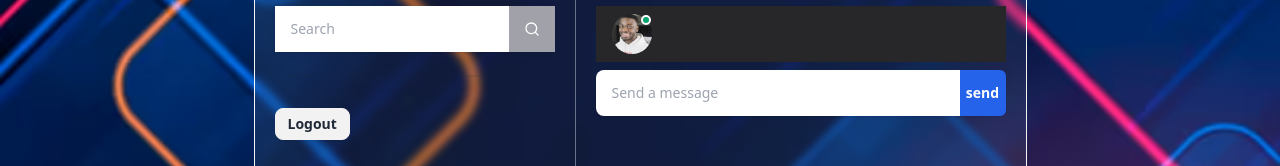
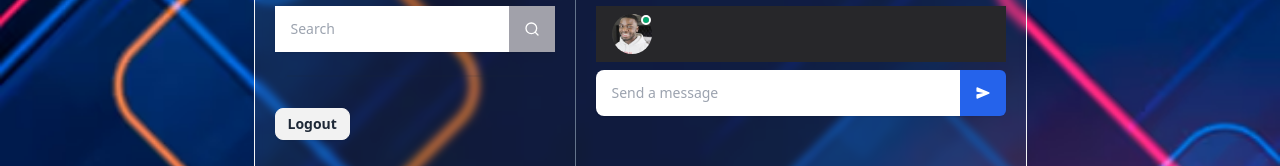
Before and after one commit to SOHILVAGHELA/chat-app, a React (Vite) app in the folder frontend/: page / in a window 1280 px wide. Shown: the part 140-306 px from the top of the page. Built offline with nearby package versions, Linux system fonts and the light colour scheme; no server answers.

Commit message:
intgrate api with  sendinput , use dispatch

```diff
--- a/frontend/src/Hooks/usegetMessages.jsx
+++ b/frontend/src/Hooks/usegetMessages.jsx
@@ -14,7 +14,7 @@ function usegetMessages() {
         const res = await axios.get(
           `http://localhost:4004/api/v1/message/${selectedUser?._id}`
         );
-        console.log(res.data);
+        // console.log(res.data);
         dispatch(setMessages(res.data));
 
         // console.log(res.response.data);
--- a/frontend/src/components/SendInput.jsx
+++ b/frontend/src/components/SendInput.jsx
@@ -1,10 +1,36 @@
-import React from "react";
+import axios from "axios";
+import React, { useState } from "react";
 import { IoSend } from "react-icons/io5";
+import { useDispatch, useSelector } from "react-redux";
+import { setMessages } from "../Redux/messageSlice";
+
 function SendInput() {
+  const [message, setMessage] = useState("");
+  const { selectedUser } = useSelector((store) => store.user);
+  const { messages } = useSelector((store) => store.message);
+  const dispatch = useDispatch();
+
+  const handleSubmit = async (e) => {
+    e.preventDefault();
+    if (!message) return;
+    // console.log(message);
+    try {
+      axios.defaults.withCredentials = true;
+      const res = await axios.post(
+        `http://localhost:4004/api/v1/message/send/${selectedUser?._id}`,
+        { message }
+      );
+      console.log(res);
+      dispatch(setMessages([...messages, res?.data?.newMassage]));
+      setMessage("");
+    } catch (error) {}
+  };
   return (
-    <div>
+    <form onSubmit={handleSubmit}>
       <div className="flex rounded-lg shadow-sm">
         <input
+          value={message}
+          onChange={(e) => setMessage(e.target.value)}
           type="text"
           id="hs-search-box-with-loading-2"
           name="hs-search-box-with-loading-2"
@@ -12,13 +38,13 @@ function SendInput() {
           placeholder="Send a message   "
         />
         <button
-          type="button"
+          type="submit"
           className="w-[2.875rem] h-[2.875rem] shrink-0 inline-flex justify-center items-center gap-x-2 text-sm font-semibold rounded-e-md border border-transparent bg-blue-600 text-white hover:bg-blue-700 focus:outline-none focus:bg-blue-700 disabled:opacity-50 disabled:pointer-events-none"
         >
-          send
+          <IoSend />
         </button>
       </div>
-    </div>
+    </form>
   );
 }
 
```
Also changed, not shown: 1 other file (tests, documents, lock files or other folders).
